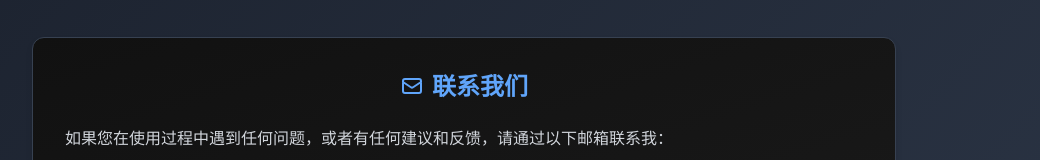
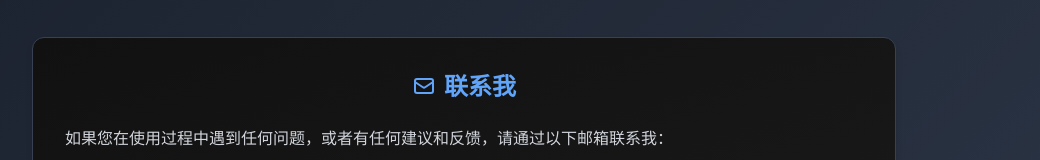
Before and after one commit to linkM007/kpor, a website: page about.html in a window 1280 px wide. Shown: the part 188-348 px from the top of the page, without its empty margins (176-1216 px from the left). Drawn offline with nearby package versions, Linux system fonts and the light colour scheme.

Commit message:
Update about.html

```diff
--- a/about.html
+++ b/about.html
@@ -62,7 +62,7 @@
                     <svg xmlns="http://www.w3.org/2000/svg" class="h-6 w-6 mr-2" fill="none" viewBox="0 0 24 24" stroke="currentColor">
                         <path stroke-linecap="round" stroke-linejoin="round" stroke-width="2" d="M3 8l7.89 5.26a2 2 0 002.22 0L21 8M5 19h14a2 2 0 002-2V7a2 2 0 00-2-2H5a2 2 0 00-2 2v10a2 2 0 002 2z" />
                     </svg>
-                    联系我们
+                    联系我
                 </h2>
                 <p class="text-gray-300 mb-6 text-left">
                     如果您在使用过程中遇到任何问题，或者有任何建议和反馈，请通过以下邮箱联系我：
```
